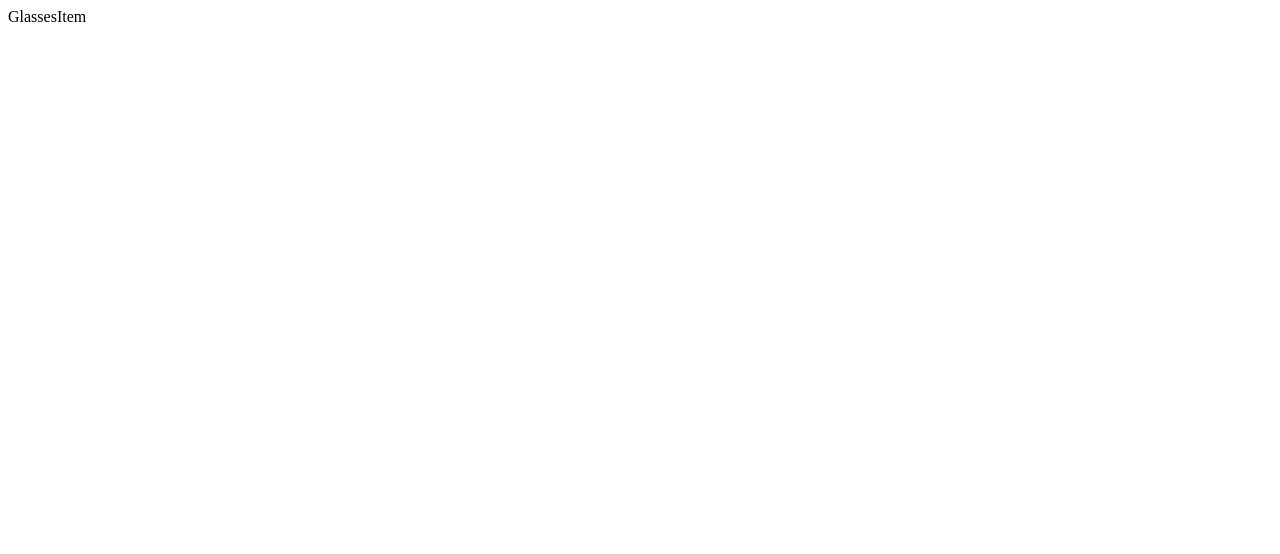
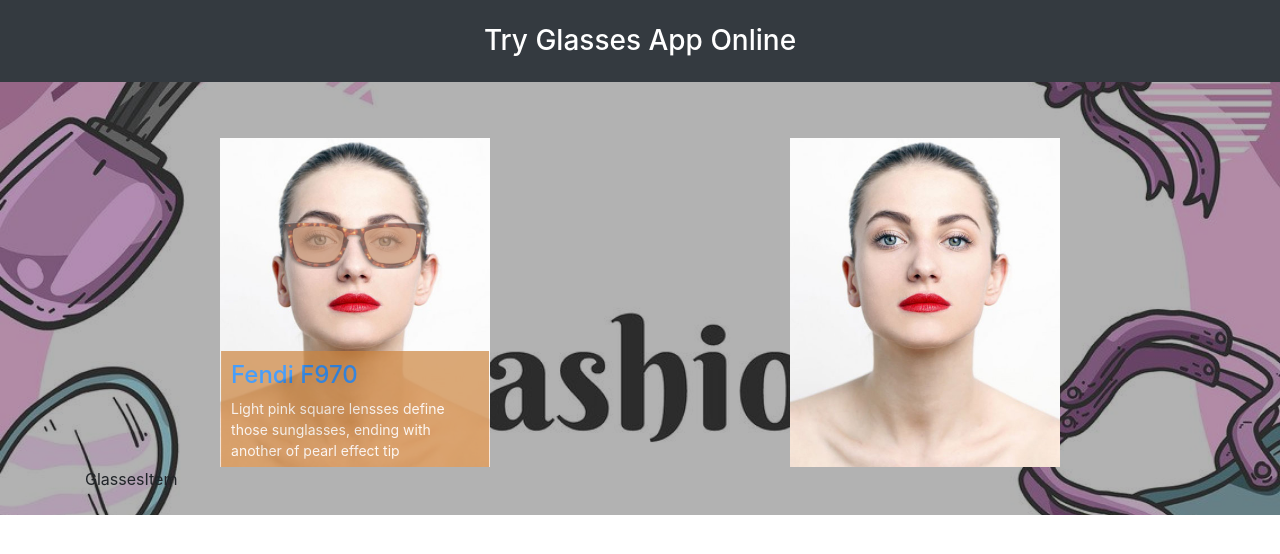
Before and after one commit to wendy02062001/FE70-React-AppThuKinh, a React (Create React App) app: page / in a window 1280 px wide. Shown: the top 554 px of the page. Built offline with nearby package versions, Linux system fonts and the light colour scheme.

Commit message:
Model UI

```diff
--- a/package.json
+++ b/package.json
@@ -8,7 +8,9 @@
     "@testing-library/user-event": "^13.5.0",
     "react": "^17.0.2",
     "react-dom": "^17.0.2",
+    "react-redux": "^7.2.6",
     "react-scripts": "5.0.0",
+    "redux": "^4.1.2",
     "web-vitals": "^2.1.4"
   },
   "scripts": {
--- a/public/index.html
+++ b/public/index.html
@@ -24,6 +24,18 @@
       work correctly both with client-side routing and a non-root public URL.
       Learn how to configure a non-root public URL by running `npm run build`.
     -->
+
+    <link
+      rel="stylesheet"
+      href="https://cdn.jsdelivr.net/npm/bootstrap@4.6.1/dist/css/bootstrap.min.css"
+    />
+
+    <!-- Font Awesome 5  -->
+    <link
+      rel="stylesheet"
+      href="https://cdnjs.cloudflare.com/ajax/libs/font-awesome/5.15.4/css/all.min.css"
+    />
+
     <title>React App</title>
   </head>
   <body>
--- a/src/AppThuKinh/AppThuKinh.js
+++ b/src/AppThuKinh/AppThuKinh.js
@@ -1,11 +1,46 @@
 import React, { Component } from "react";
 import GlassesList from "./GlassesList";
+import style from "./Style.module.css";
 
 export default class AppThuKinh extends Component {
   render() {
     return (
-      <div>
-        <GlassesList />
+      <div
+        className={`${style.appUI}`}
+        style={{
+          background: "url(./img/background.jpg), no-repeat, center",
+          backgroundSize: "cover",
+          position: "relative",
+        }}
+      >
+        <div className={`${style.appContent}`}>
+          <h3 className="text-center text-white bg-dark p-4">
+            Try Glasses App Online
+          </h3>
+          <div className="container py-4">
+            <div className="row text-center mt-4">
+              <div className="col-6">
+                <img
+                  src="./img/model.jpg"
+                  className="w-50"
+                  style={{ position: "relative" }}
+                />
+                <img src="./img/v7.png" className={`${style.glassImg}`}></img>
+                <div className={`${style.overlay}`}>
+                  <h4 className="text-primary">Fendi F970</h4>
+                  <p>
+                    Light pink square lensses define those sunglasses, ending
+                    with another of pearl effect tip
+                  </p>
+                </div>
+              </div>
+              <div className="col-6">
+                <img src="./img/model.jpg" className="w-50" />
+              </div>
+            </div>
+            <GlassesList />
+          </div>
+        </div>
       </div>
     );
   }
--- /dev/null
+++ b/src/AppThuKinh/Style.module.css
@@ -0,0 +1,39 @@
+.appUI::after {
+  content: "";
+  background-color: #000;
+  opacity: 0.3;
+  width: 100%;
+  height: 100%;
+  position: absolute;
+  top: 0;
+  left: 0;
+}
+
+.appContent {
+  position: relative;
+  z-index: 9;
+}
+
+.overlay {
+  background: peru;
+  width: 47%;
+  height: 35%;
+  font-size: 14px;
+  opacity: 0.7;
+  color: white;
+  padding: 10px;
+  text-align: left;
+  position: absolute;
+  bottom: 0;
+  left: 50%;
+  transform: translateX(-50%);
+}
+
+.glassImg {
+  width: 25%;
+  position: absolute;
+  top: 25%;
+  opacity: .7;
+  left: 50%;
+  transform: translateX(-50%);
+}
--- /dev/null
+++ b/src/redux/AppThuKinhReducer.js
@@ -0,0 +1,8 @@
+const stateDefault = {};
+
+export const appThuKinhReducer = (state = stateDefault, action) => {
+  switch (action.type) {
+    default:
+      return state;
+  }
+};
--- a/src/redux/configStore.js
+++ b/src/redux/configStore.js
@@ -1,7 +1,9 @@
 import { combineReducers, createStore } from "redux";
+import { appThuKinhReducer } from "./AppThuKinhReducer";
 
 const rootReducer = combineReducers({
   //Nơi chứa các state của ứng dụng
+  appThuKinhReducer,
 });
 
 export const store = createStore(
```
Also changed, not shown: src/index.js (+11 -8 lines), 1 other file (tests, documents, lock files or other folders).
